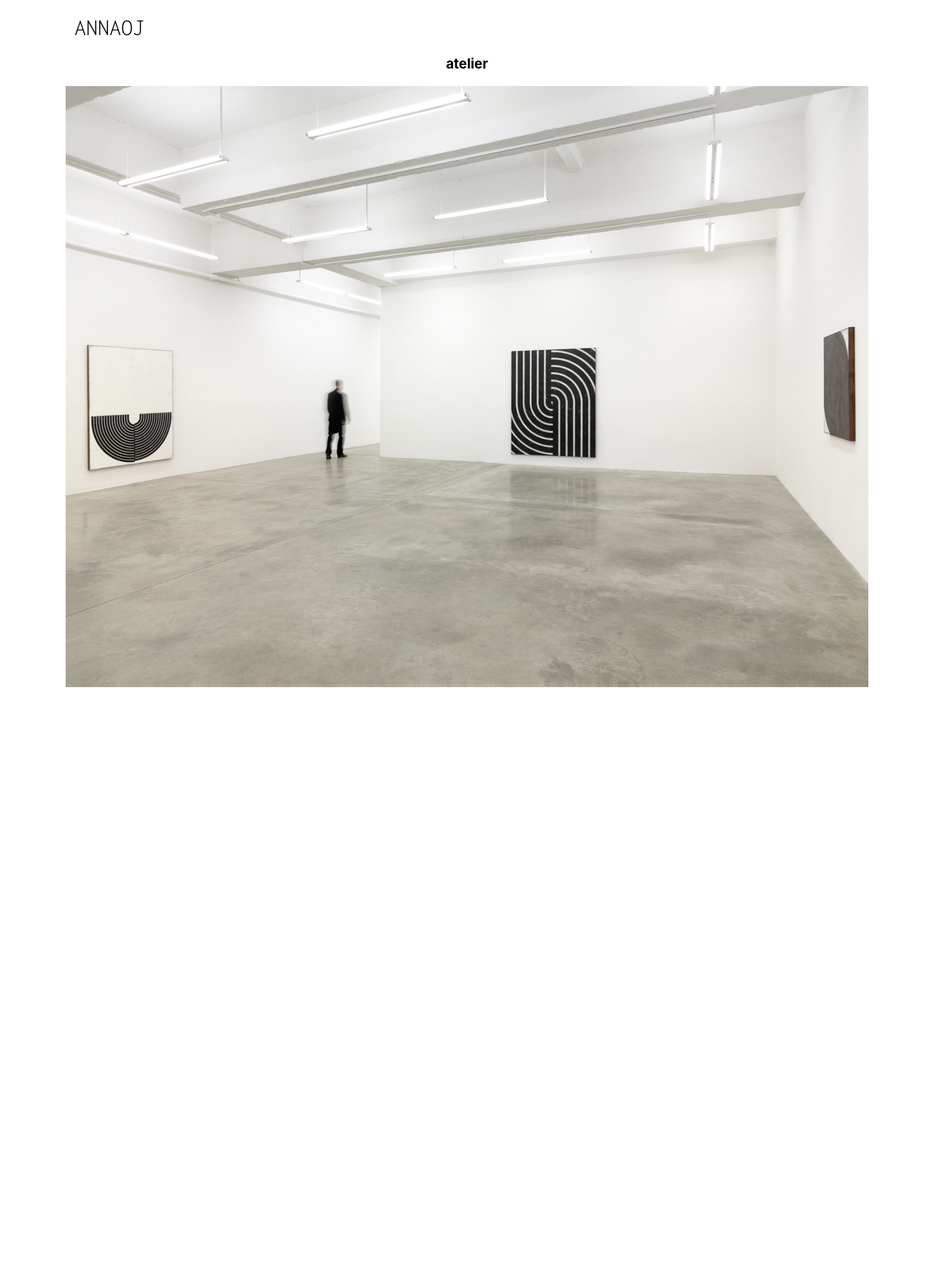
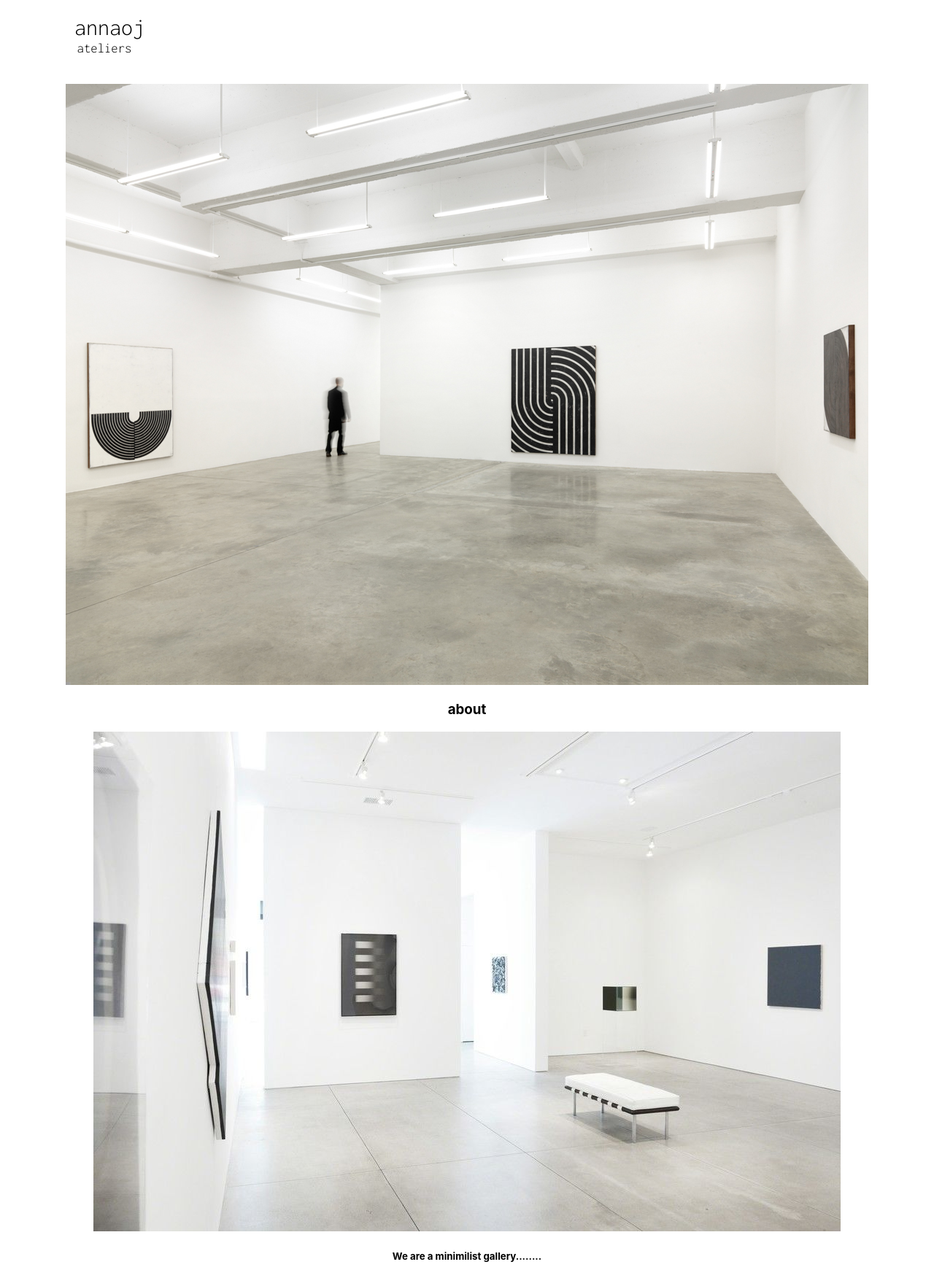
Before and after one commit to jokale/artgallery, a React (Create React App) app: page /about in a window 1280 px wide. Shown: the whole page at 73% size. Before the commit the page ends 946 px from the top, so only its background shows below. Built offline with nearby package versions, Linux system fonts and the light colour scheme.

Commit message:
create different web pages

```diff
--- /dev/null
+++ b/src/components/About.js
@@ -0,0 +1,22 @@
+import React from 'react';
+import two from '../components/two.jpg'
+
+
+
+class About extends React.Component {
+    render(){
+
+        return(
+            <div>
+                <h3 id='h3-about'>about</h3>
+                <img src={two} alt="picture" />
+                <h5>We are a minimilist gallery........</h5>
+
+
+            </div>
+        )
+    }
+
+}
+
+export default About
--- a/src/components/Home.js
+++ b/src/components/Home.js
@@ -1,6 +1,7 @@
 import React from 'react';
 import { TiSocialTwitter} from "react-icons/ti";
 import one from '../components/one.jpg'
+import About from './About'
 
 
 
@@ -9,10 +10,11 @@ class Home extends React.Component {
 
         return(
             <div>
-                <h1 id='title-home'>ANNAOJ</h1>
-                <h3>atelier</h3>
+                <h1 id='title-home'>annaoj</h1>
+                <h3 id='h3-home'>ateliers</h3>
                 {/* <TiSocialTwitter/> */}
                 <img src={one} alt="picture" />
+                <About/>
 
 
             </div>
--- a/src/index.css
+++ b/src/index.css
@@ -18,3 +18,9 @@ code {
   position: relative; left: -490px;
   font-weight: 100;
 }
+
+#h3-home {
+  font-family: 'Inconsolata', monospace;
+  position: relative; left: -497px; top: -20px;
+  font-weight: 100;
+}
```
Also changed, not shown: src/components/Contact.js (added, +19 -0 lines), src/components/two.jpg (renamed from public/two.jpg).
